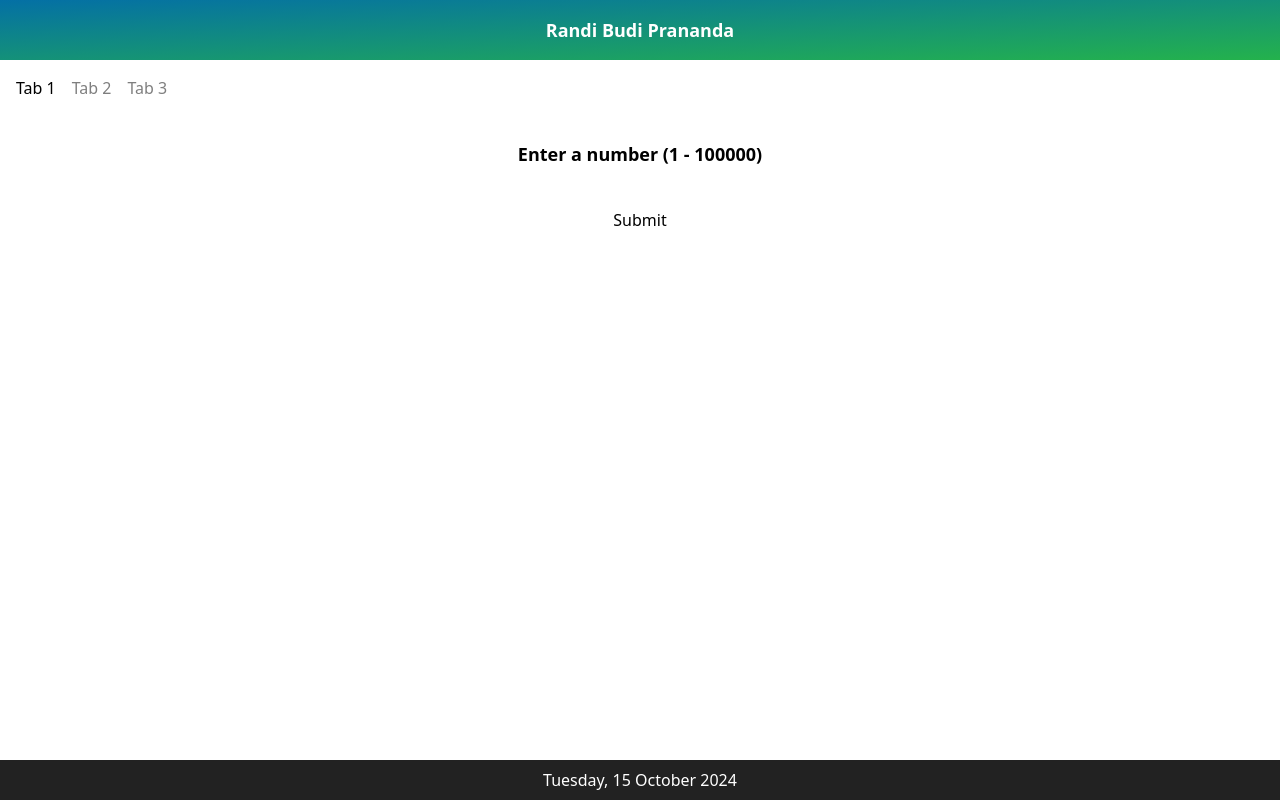
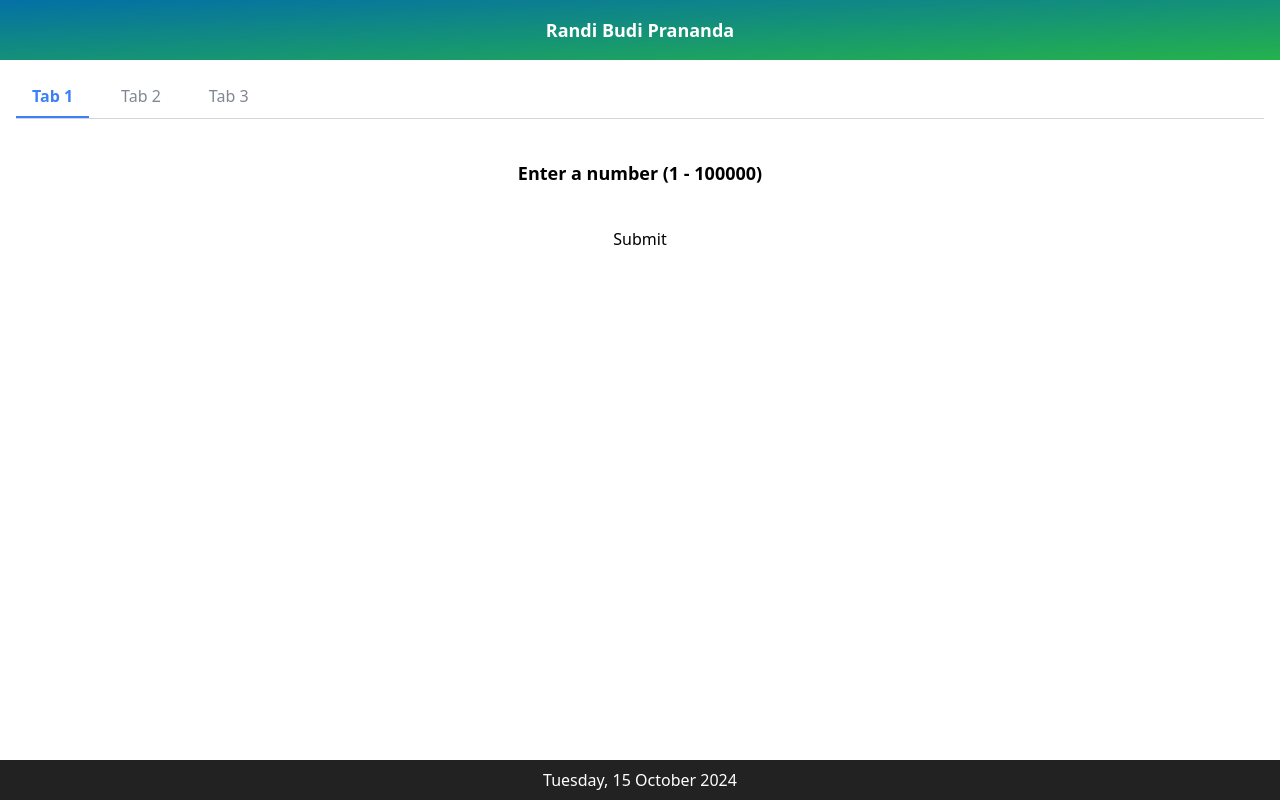
Before and after one commit to RandiTriedCoding/s247-react-test, a React (Vite) app: page / in a window 1280 px wide. Built offline with nearby package versions, Linux system fonts and the light colour scheme.

Commit message:
style(components): improve tab navigation styling and active state

```diff
--- a/src/components/TabNav.jsx
+++ b/src/components/TabNav.jsx
@@ -3,12 +3,17 @@ import { tabList } from "../constants/tabList";
 const TabNav = ({ activeTab }) => {
   return (
     <nav>
-      <ul className="flex space-x-4">
+      <ul className="flex space-x-4 border-b border-gray-300">
         {tabList.map((tab) => {
+          const isActive = activeTab === tab.id;
           return (
             <li
               key={tab.id}
-              className={activeTab !== tab.id ? "opacity-50" : ""}
+              className={`cursor-pointer py-2 px-4 transition duration-300 ${
+                isActive
+                  ? "border-b-2 border-blue-500 text-blue-500 font-bold"
+                  : "text-gray-600 hover:text-blue-500 opacity-70"
+              }`}
             >
               {tab.text}
             </li>
```
